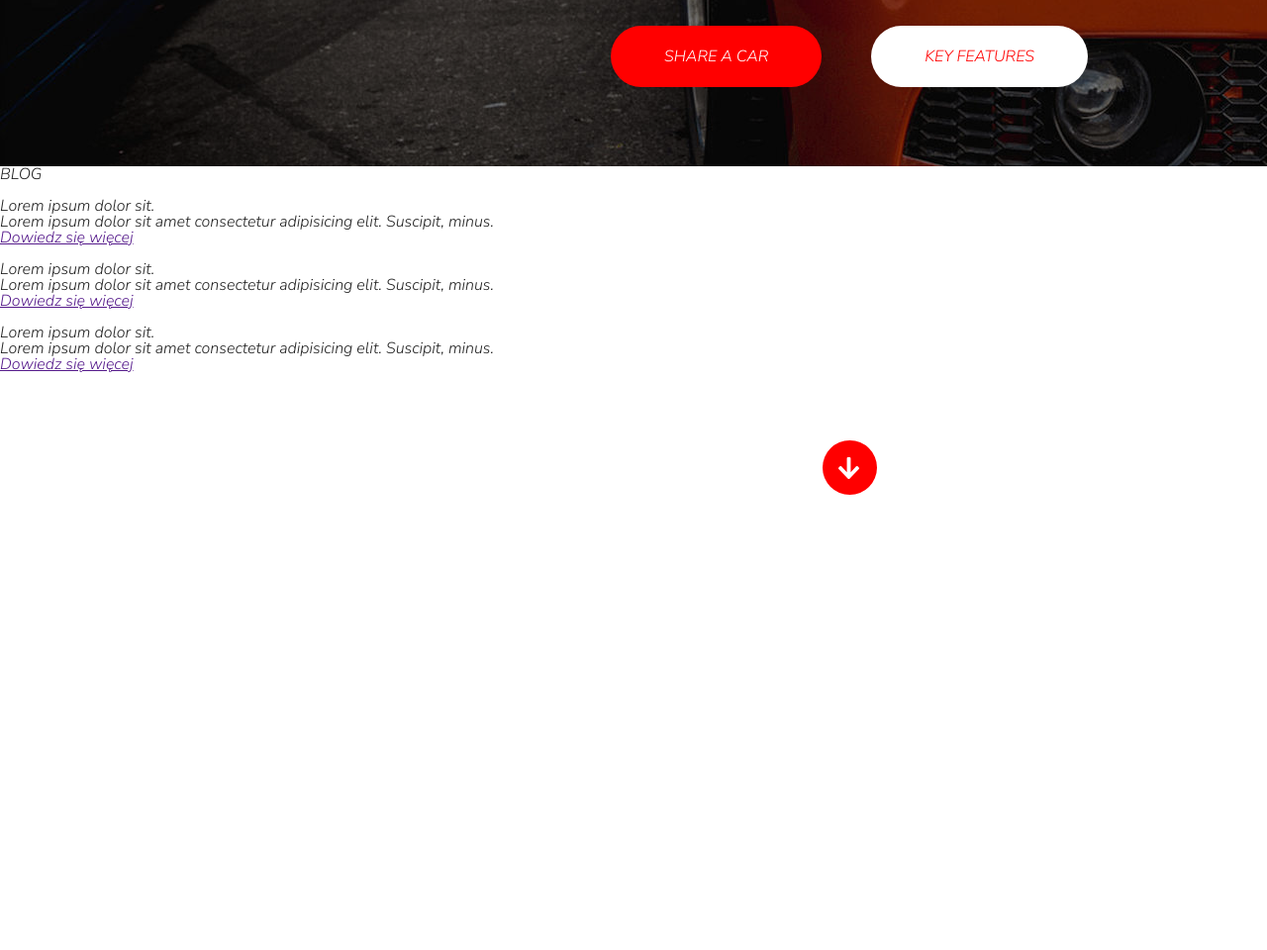
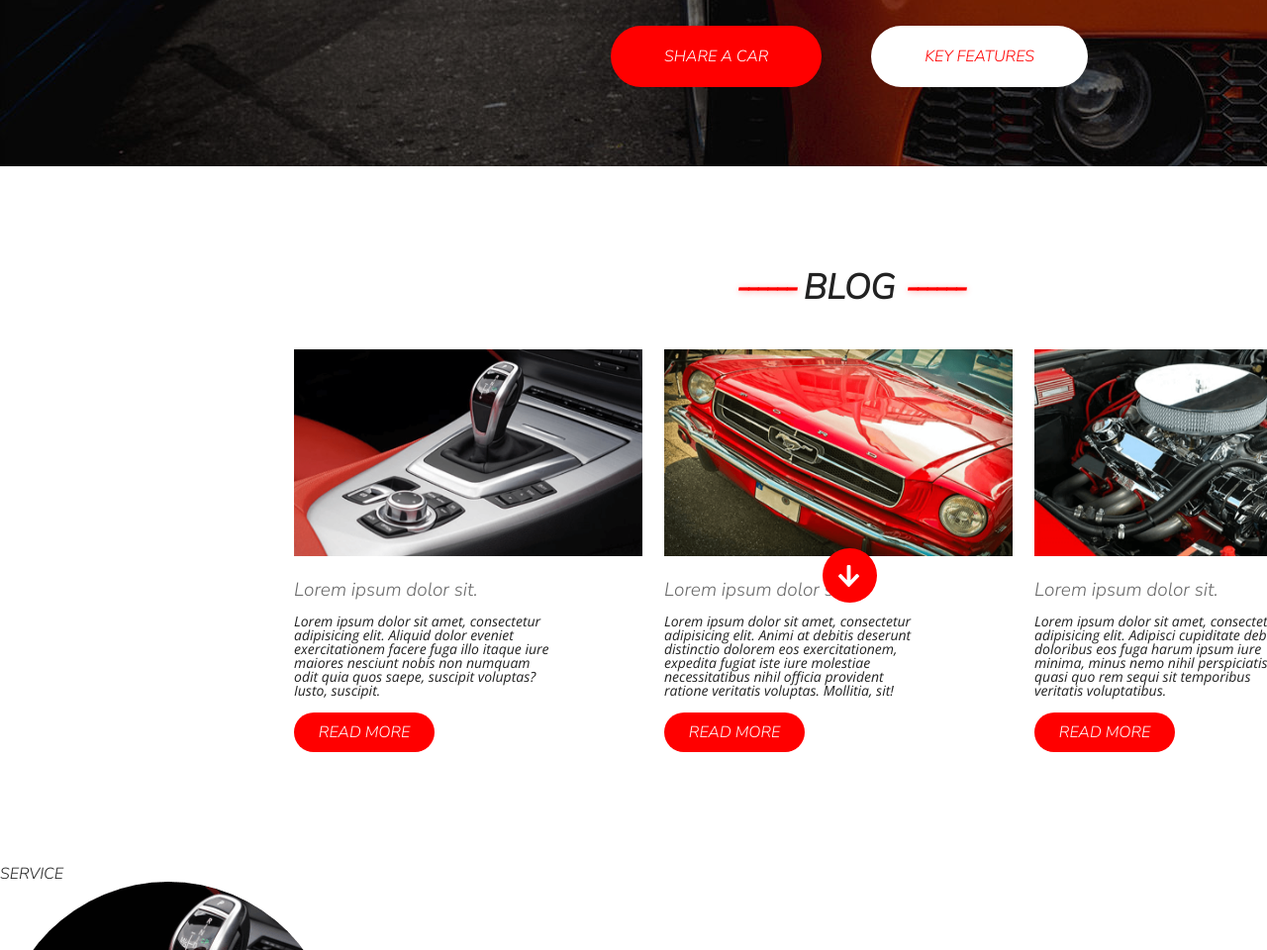
Before and after one commit to Ardrad/CarSharing-WebPage, a plain HTML site: page index.html in a window 1280 px wide. Shown: the part 632-1592 px from the top of the page at 99% size. Before the commit the page ends 1132 px from the top, so only its background shows below. Drawn offline with nearby package versions, Linux system fonts and the light colour scheme.

Commit message:
html structure service

```diff
--- a/css/style.css
+++ b/css/style.css
@@ -137,6 +137,90 @@ body{
     background: red url("../images/Icon Arrow Down.svg") center no-repeat;
     width: 55px;
     height: 55px;
-    bottom: -27px;
+    bottom: -136px;
     border-radius: 50%;
 }
+.blog{
+    height: 707px;
+    width: 1716px;
+}
+.blog-container{
+    height: 173px;
+    width: 100% ;
+}
+
+.blog-title{
+
+    display: flex;
+    justify-content: center;
+    align-items: center;
+    padding-top: 95px;
+    padding-bottom: 35px;
+    font-size: 35px;
+    font-weight: bold;
+}
+.blog-title::before {
+    content: "------";
+    letter-spacing: -5px;
+    padding: 10px;
+    color: red;
+    text-shadow: 0 1px 6px rgba(255, 0, 0, 0.3);
+
+}
+
+.blog-title::after {
+    content: "------";
+    letter-spacing: -5px;
+    padding: 10px;
+    color: red;
+    text-shadow: 0 1px 6px rgba(255, 0, 0, 0.3);
+}
+
+
+.blog-art{
+    display: flex;
+    justify-content: center;
+    align-items: center;
+    width: 1716px;
+    padding-left: 139px;
+    padding-right: 139px;
+
+}
+.blog-article{
+    width:374px;
+
+
+}
+.blog-article-photo-img{
+    width: 352px;
+    height: 234px;
+    padding-bottom: 25px;
+
+}
+.blog-article-title{
+    color: #6A6A6A;
+    font-size: 19px;
+    font-weight: 400;
+    padding-bottom: 15px;
+}
+.blog-article-text{
+    font-family: 'Open Sans', sans-serif;
+    font-weight: 300;
+    font-size: 14px;
+    padding-bottom: 15px;
+    width: 260px;
+}
+.blog-btn{
+    text-decoration: none;
+    background: #FF0000 0% 0% no-repeat padding-box;
+    border-radius: 40px;
+    padding: 12px 3px;
+    color: #FFFFFF;
+    display: flex;
+    justify-content: center;
+    align-items: center;
+    width: 142px;
+    height: 40px;
+
+
+}
--- a/index.html
+++ b/index.html
@@ -41,34 +41,71 @@
 </header>
 <main class="blog">
     <div class="blog-container">
-        <article class="blog-title">BLOG</article>
-        <article>
-            <img src="images/photo1.jpg" alt="" class="blog-article-photo-img">
+        <div class="blog-title">
+            <a>BLOG</a>
+        </div>
+        <div class="blog-art">
+        <article class="blog-article">
+            <img src="images/photo1.png" alt="" class="blog-article-photo-img">
             <h2 class="blog-article-title">Lorem ipsum dolor sit.</h2>
             <p class="blog-article-text">
-                Lorem ipsum dolor sit amet consectetur adipisicing elit. Suscipit, minus.
+                Lorem ipsum dolor sit amet, consectetur adipisicing elit. Aliquid dolor eveniet exercitationem facere fuga illo itaque iure maiores nesciunt nobis non numquam odit quia quos saepe, suscipit voluptas? Iusto, suscipit.
             </p>
-            <a href="" class="blog-btn">Dowiedz się więcej</a>
+            <a href="" class="blog-btn">READ MORE</a>
         </article>
-        <article>
-                <img src="images/photo1.jpg" alt="" class="blog-article-photo-img">
+        <article class="blog-article">
+                <img src="images/photo2.png" alt="" class="blog-article-photo-img">
             <h2 class="blog-article-title">Lorem ipsum dolor sit.</h2>
             <p class="blog-article-text">
-                Lorem ipsum dolor sit amet consectetur adipisicing elit. Suscipit, minus.
+               Lorem ipsum dolor sit amet, consectetur adipisicing elit. Animi at debitis deserunt distinctio dolorem eos exercitationem, expedita fugiat iste iure molestiae necessitatibus nihil officia provident ratione veritatis voluptas. Mollitia, sit!
             </p>
-            <a href="" class="blog-btn">Dowiedz się więcej</a>
+            <a href="" class="blog-btn">READ MORE</a>
         </article>
-        <article>
-            <img src="images/photo1.jpg" alt="" class="blog-article-photo-img">
+        <article class="blog-article">
+            <img src="images/photo3.png" alt="" class="blog-article-photo-img">
             <h2 class="blog-article-title">Lorem ipsum dolor sit.</h2>
             <p class="blog-article-text">
-                Lorem ipsum dolor sit amet consectetur adipisicing elit. Suscipit, minus.
+                Lorem ipsum dolor sit amet, consectetur adipisicing elit. Adipisci cupiditate debitis doloribus eos fuga harum ipsum iure minima, minus nemo nihil perspiciatis quasi quo rem sequi sit temporibus veritatis voluptatibus.
             </p>
-            <a href="" class="blog-btn">Dowiedz się więcej</a>
+            <a href="" class="blog-btn">READ MORE</a>
         </article>
+        </div>
 
     </div>
 </main>
+<main class="service">
+    <div class="service-container">
+        <div class="service-title">
+            <a>SERVICE</a>
+        </div>
+        <div class="service-art">
+        <article class="service-article">
+            <img src="images/mini1.png" class="service-article-photo">
+            <h2 class="service-article-title">Lorem ipsum dolor sit.</h2>
+            <p class="service-article-text">Lorem ipsum dolor sit amet, consectetur adipisicing elit. Consequatur delectus dicta doloremque est explicabo, iste itaque maiores, molestiae nam natus nihil nobis non possimus praesentium quae quibusdam temporibus tenetur vitae! </p>
+            <a href="" class="service-btn">READ MORE</a>
+        </article>
+        <article class="service-article">
+            <img src="images/mini2.png" class="service-photo">
+            <h2 class="service-article-title">Lorem ipsum dolor sit.</h2>
+            <p class="service-article-text">Lorem ipsum dolor sit amet, consectetur adipisicing elit. Consequatur delectus dicta doloremque est explicabo, iste itaque maiores, molestiae nam natus nihil nobis non possimus praesentium quae quibusdam temporibus tenetur vitae! </p>
+            <a href="" class="service-btn">READ MORE</a>
+        </article>
+        <article class="service-article">
+            <img src="images/mini3.png" class="service-photo">
+            <h2 class="service-article-title">Lorem ipsum dolor sit.</h2>
+            <p class="service-article-text">Lorem ipsum dolor sit amet, consectetur adipisicing elit. Consequatur delectus dicta doloremque est explicabo, iste itaque maiores, molestiae nam natus nihil nobis non possimus praesentium quae quibusdam temporibus tenetur vitae! </p>
+            <a href="" class="service-btn">READ MORE</a>
 
+        </article>
+        <article class="service-article">
+            <img src="images/mini3.png" class="service-photo">
+            <h2 class="service-article-title">Lorem ipsum dolor sit.</h2>
+            <p class="service-article-text">Lorem ipsum dolor sit amet, consectetur adipisicing elit. Consequatur delectus dicta doloremque est explicabo, iste itaque maiores, molestiae nam natus nihil nobis non possimus praesentium quae quibusdam temporibus tenetur vitae! </p>
+            <a href="" class="service-btn">READ MORE</a>
+        </article>
+        </div>
+    </div>
+</main>
 </body>
 </html>
```
